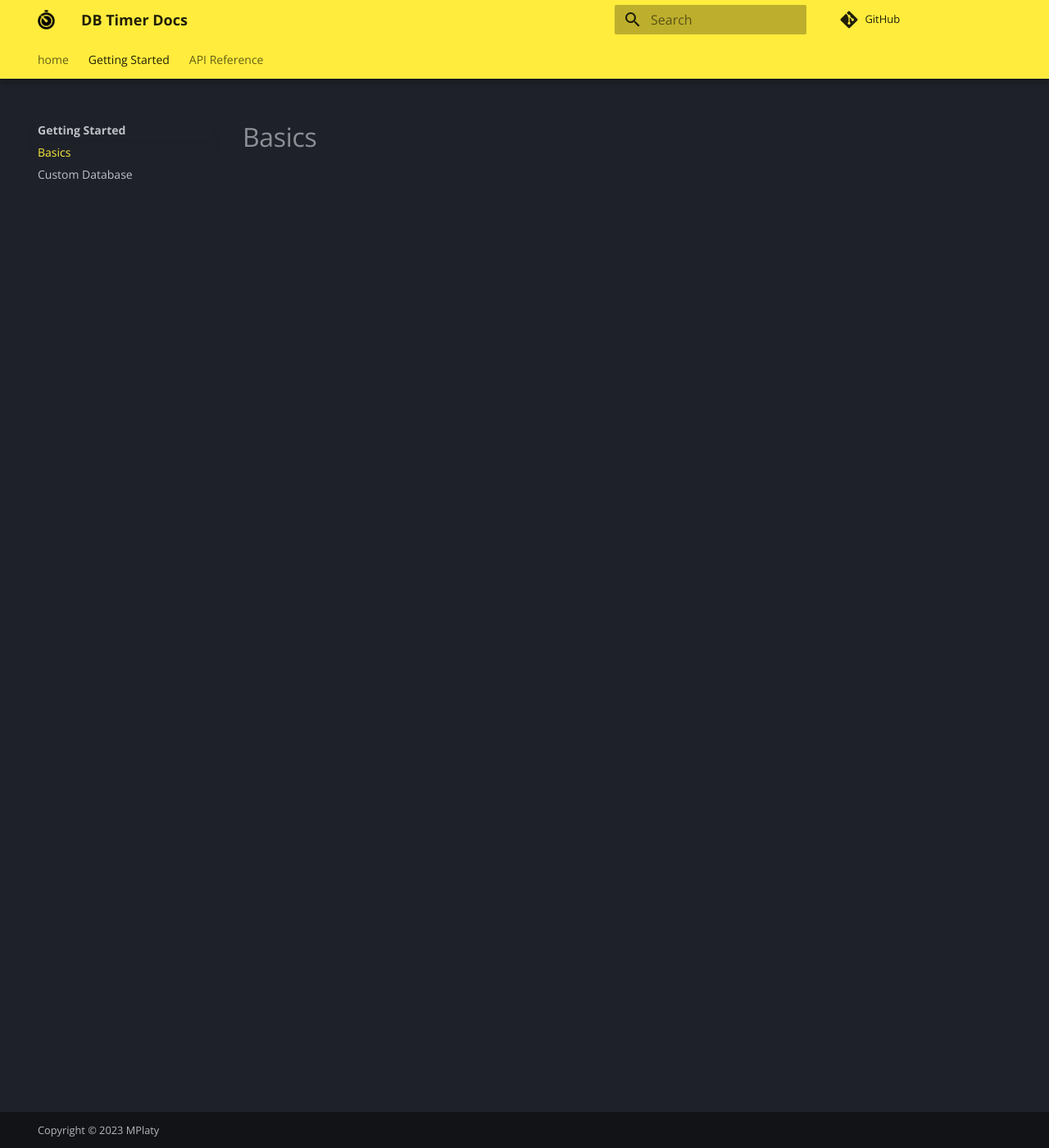
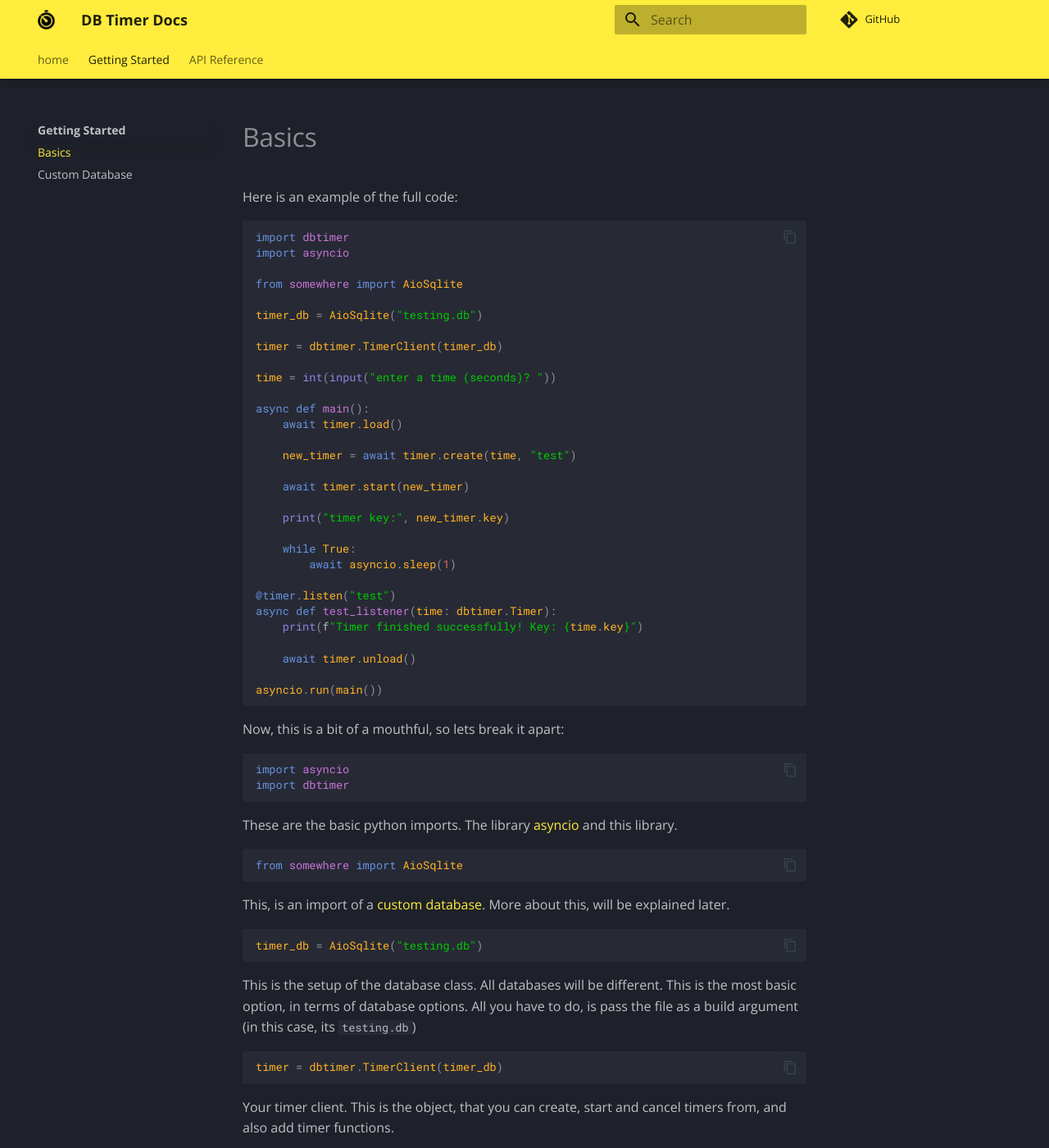
Before and after one commit to mplatypus/db-scheduler, an MkDocs documentation site: the page built from docs/getting_started/basics.md, in a window 1280 px wide and 1400 px high. Shown: the whole window at 82% size. Built offline with MkDocs 1.6.1 and Material for MkDocs 9.7.7, drawn with Linux system fonts in a browser that asks for light colours; comment, search, counter and statistics services are not loaded; some of the changed text lies outside the part shown.

Commit message:
cleaned up docs, and added examples

````diff
--- /dev/null
+++ b/docs/assets/extra.css
@@ -0,0 +1,7 @@
+:root > * {
+    --md-code-hl-string-color: #00ca00;
+    --md-code-hl-name-color: #FFB123;
+    --md-code-hl-variable-color: #FFFF00;
+    --md-code-hl-comment-color: white;
+    --md-code-hl-variable-color: blue;
+}
--- a/docs/getting_started/basics.md
+++ b/docs/getting_started/basics.md
@@ -1 +1,149 @@
 # Basics
+
+Here is an example of the full code:
+```python
+import dbtimer
+import asyncio
+
+from somewhere import AioSqlite
+
+timer_db = AioSqlite("testing.db")
+
+timer = dbtimer.TimerClient(timer_db)
+
+time = int(input("enter a time (seconds)? "))
+
+async def main():
+    await timer.load()
+
+    new_timer = await timer.create(time, "test")
+
+    await timer.start(new_timer)
+
+    print("timer key:", new_timer.key)
+
+    while True:
+        await asyncio.sleep(1)
+
+@timer.listen("test")
+async def test_listener(time: dbtimer.Timer):
+    print(f"Timer finished successfully! Key: {time.key}")
+
+    await timer.unload()
+
+asyncio.run(main())
+```
+
+Now, this is a bit of a mouthful, so lets break it apart:
+
+```python
+import asyncio
+import dbtimer
+```
+
+These are the basic python imports. The library [asyncio](https://docs.python.org/3/library/asyncio.html) and this library.
+
+```python
+from somewhere import AioSqlite
+```
+
+This, is an import of a [custom database](../getting_started/custom_database.md). More about this, will be explained later.
+
+```python
+timer_db = AioSqlite("testing.db")
+```
+
+This is the setup of the database class. All databases will be different. This is the most basic option, in terms of database options.
+All you have to do, is pass the file as a build argument (in this case, its `testing.db`)
+
+```python
+timer = dbtimer.TimerClient(timer_db)
+```
+
+Your timer client. This is the object, that you can create, start and cancel timers from, and also add timer functions.
+
+```python
+time = int(input("enter a time (seconds)? "))
+```
+
+This is a simple input to allow for the user to set and test different times.
+
+```python
+async def main():
+```
+
+This is to allow, for the main, asynchronous function.
+
+```python
+await timer.load()
+```
+
+This loads the timer. it does 3 main functions internally.
+
+* Starts up the database
+* Checks and starts tasks for other timers
+* Starts a general task, to keep checking the timers
+
+Without any of these three functions, this bot simply wont do anything. You **MUST** always include the `load()` function somewhere in your code.
+
+```python
+new_timer = await timer.create(time, "test")
+```
+
+This function, creates you a new timer, by taking two arguments.
+
+Argument 1: An integer, for the amount of time you wish to wait. This is supposed to be an amount of time into the future.
+
+??? note "About Argument 1"
+    For argument 1, you want to feed the time in seconds, from the current time. So for example if the current time is 3:00pm, and you want a timer to go off for 4:00pm, then you want to parse 3600.
+
+Argument 2: A string, that has been set for a custom listener (explained later.)
+
+```python
+await timer.start(new_timer)
+```
+
+This function, will start the timer, you have created, from the time it has started.
+
+```python
+print("timer key:", new_timer.key)
+```
+
+This is simply to show you, what the key is. [what is a key for?](../getting_started/index.md#what-is-a-key-and-what-is-it-for)
+
+```python
+while True:
+    await asyncio.sleep(1)
+```
+
+This is also, just to keep the program alive. It is not required, and is only used for the example, otherwise, the program ends before you can fully use it.d
+
+```python
+@timer.listen("test")
+```
+
+This is the function, that will allow for you to "listen" for that keyword, in the database. The below function, must be attached, for this to work.
+
+```python
+async def test_listener(time: dbtimer.Timer):
+```
+
+This function, has an argument of the timer, and where you can see, that exact key that was created when you ran `timer.create()`
+
+```python
+print(f"Timer finished successfully! Key: {time.key}")
+```
+
+This prints the key, and lets you know that the timer finished successfully.
+
+```python
+await timer.unload()
+```
+
+This, unloads (disconnects the database) in a safe, and controlled manor.
+
+```python
+asyncio.run(main())
+```
+
+And lastly, this just simply runs the asynchronous code!
--- a/mkdocs.yml
+++ b/mkdocs.yml
@@ -69,6 +69,9 @@ copyright: Copyright &copy; 2023 MPlaty
 extra:
   generator: false
 
+extra_css:
+  - assets/extra.css
+
 nav:
   - home:
     - index.md
````
Also changed, not shown: docs/getting_started/custom_database.md (+7 -0 lines), docs/getting_started/index.md (+28 -1 lines), setup.py (added, +45 -0 lines), 1 other file.
